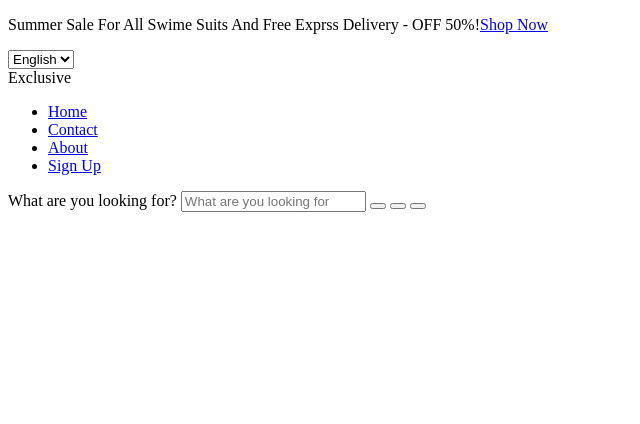
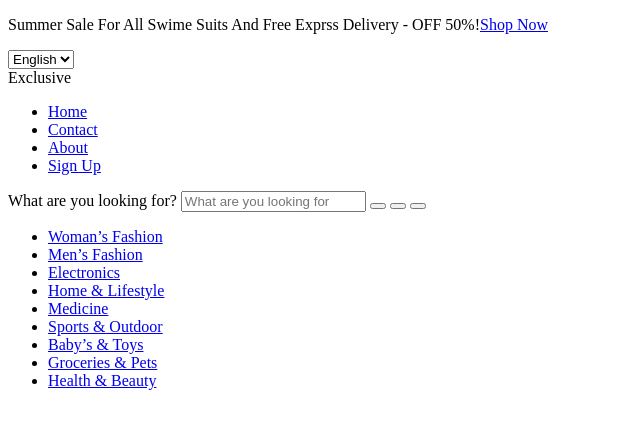
Before and after one commit to NastaranShirkavand/Final-Project, a plain HTML site: page index.html in a window 1280 px wide. Shown: the whole page, without its empty margins (0-640 px from the left). Drawn offline with Linux system fonts and the light colour scheme.

Commit message:
Update index.html

```diff
--- a/index.html
+++ b/index.html
@@ -36,6 +36,19 @@
 
             </dive>
         </dive>
+        <aside>
+            <ul>
+                <li><a href="#">Woman’s Fashion</a></li>
+                <li><a href="#">Men’s Fashion</a></li>
+                <li><a href="#">Electronics</a></li>
+                <li><a href="#">Home & Lifestyle</a></li>
+                <li><a href="#">Medicine</a></li>
+                <li><a href="#">Sports & Outdoor</a></li>
+                <li><a href="#">Baby’s & Toys</a></li>
+                <li><a href="#">Groceries & Pets</a></li>
+                <li><a href="#">Health & Beauty</a></li>
+            </ul>
+        </aside>
     </header>
 
 </body>
```
